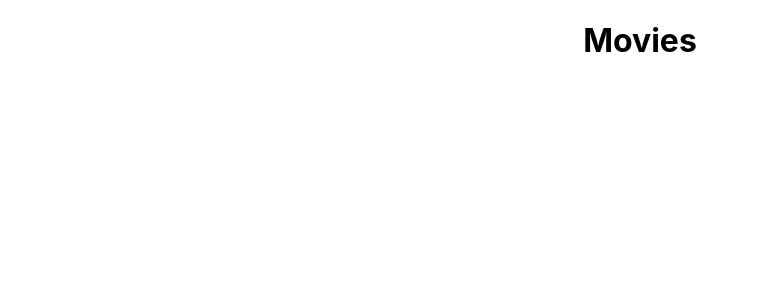
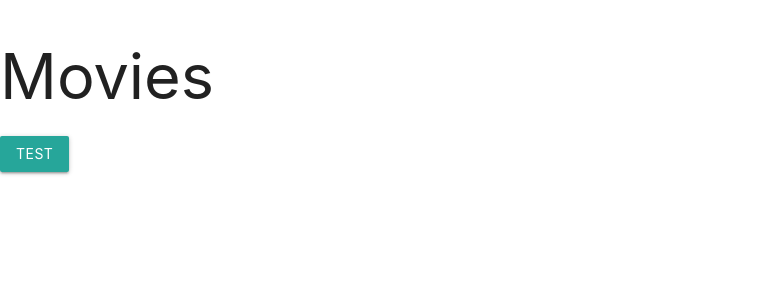
Before and after one commit to kulchaka/movies_project, a React (Create React App) app: page / in a window 1280 px wide. Shown: the top 300 px of the page, without its empty margins (0-759 px from the left). Built offline with nearby package versions, Linux system fonts and the light colour scheme.

Commit message:
ready, go hacking 👨🏼‍💻

```diff
--- a/public/index.html
+++ b/public/index.html
@@ -7,7 +7,7 @@
     <meta name="theme-color" content="#000000" />
     <meta
       name="description"
-      content="Web site created using create-react-app"
+      content="React movies simple portfolio project"
     />
     <link rel="apple-touch-icon" href="%PUBLIC_URL%/logo192.png" />
     <!--
@@ -24,7 +24,10 @@
       work correctly both with client-side routing and a non-root public URL.
       Learn how to configure a non-root public URL by running `npm run build`.
     -->
-    <title>React App</title>
+
+    <!-- Compiled and minified CSS -->
+    <link rel="stylesheet" href="https://cdnjs.cloudflare.com/ajax/libs/materialize/1.0.0/css/materialize.min.css">
+    <title>React Movies</title>
   </head>
   <body>
     <noscript>You need to enable JavaScript to run this app.</noscript>
--- a/src/App.css
+++ /dev/null
@@ -1,38 +0,0 @@
-.App {
-  text-align: center;
-}
-
-.App-logo {
-  height: 40vmin;
-  pointer-events: none;
-}
-
-@media (prefers-reduced-motion: no-preference) {
-  .App-logo {
-    animation: App-logo-spin infinite 20s linear;
-  }
-}
-
-.App-header {
-  background-color: #282c34;
-  min-height: 100vh;
-  display: flex;
-  flex-direction: column;
-  align-items: center;
-  justify-content: center;
-  font-size: calc(10px + 2vmin);
-  color: white;
-}
-
-.App-link {
-  color: #61dafb;
-}
-
-@keyframes App-logo-spin {
-  from {
-    transform: rotate(0deg);
-  }
-  to {
-    transform: rotate(360deg);
-  }
-}
--- a/src/App.js
+++ b/src/App.js
@@ -1,10 +1,10 @@
-import './App.css';
+import Test from "./components/Test";
 
 function App() {
   return (
-    <div className="App">
-      <h1>Movies</h1>
-    </div>
+      <div>
+        <Test/>
+      </div>
   );
 }
 
--- /dev/null
+++ b/src/components/Test.jsx
@@ -0,0 +1,12 @@
+import React from 'react';
+
+const Test = () => {
+  return (
+      <div>
+        <h1>Movies</h1>
+        <a className="waves-effect waves-light btn">TEST</a>
+      </div>
+  );
+};
+
+export default Test;
```
Also changed, not shown: public/manifest.json.
